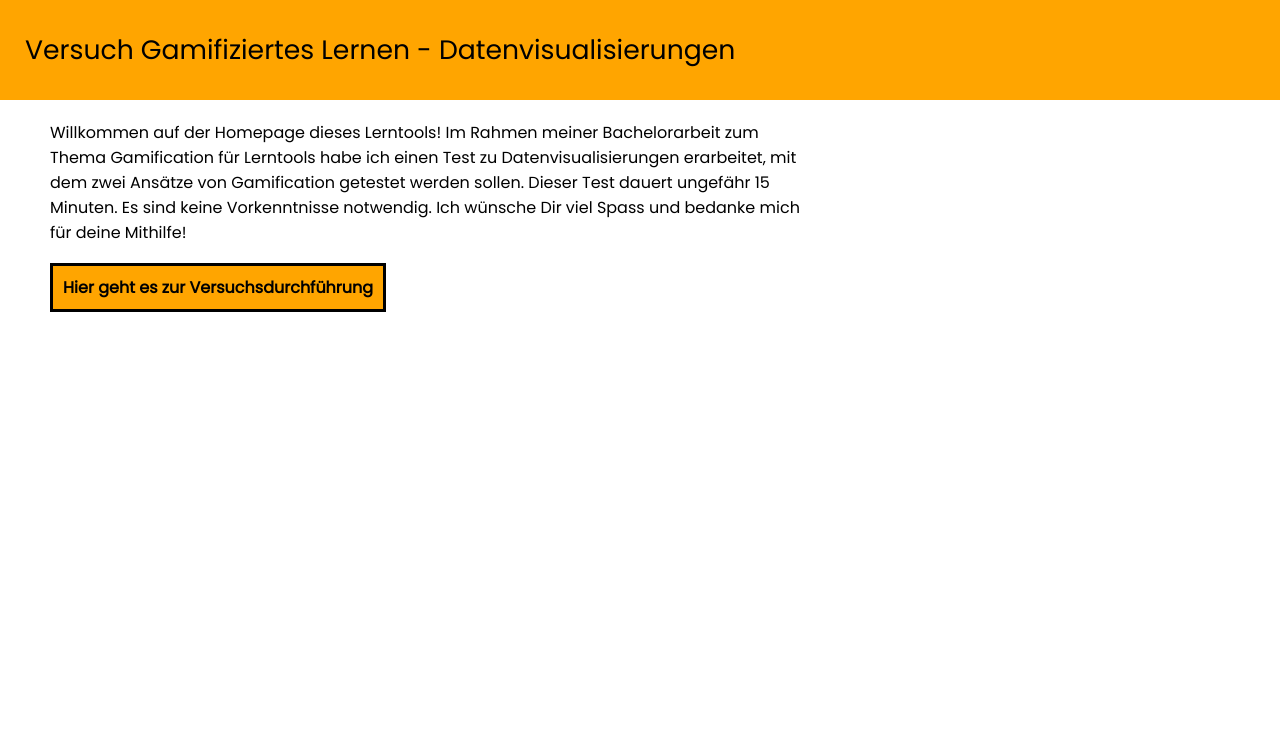
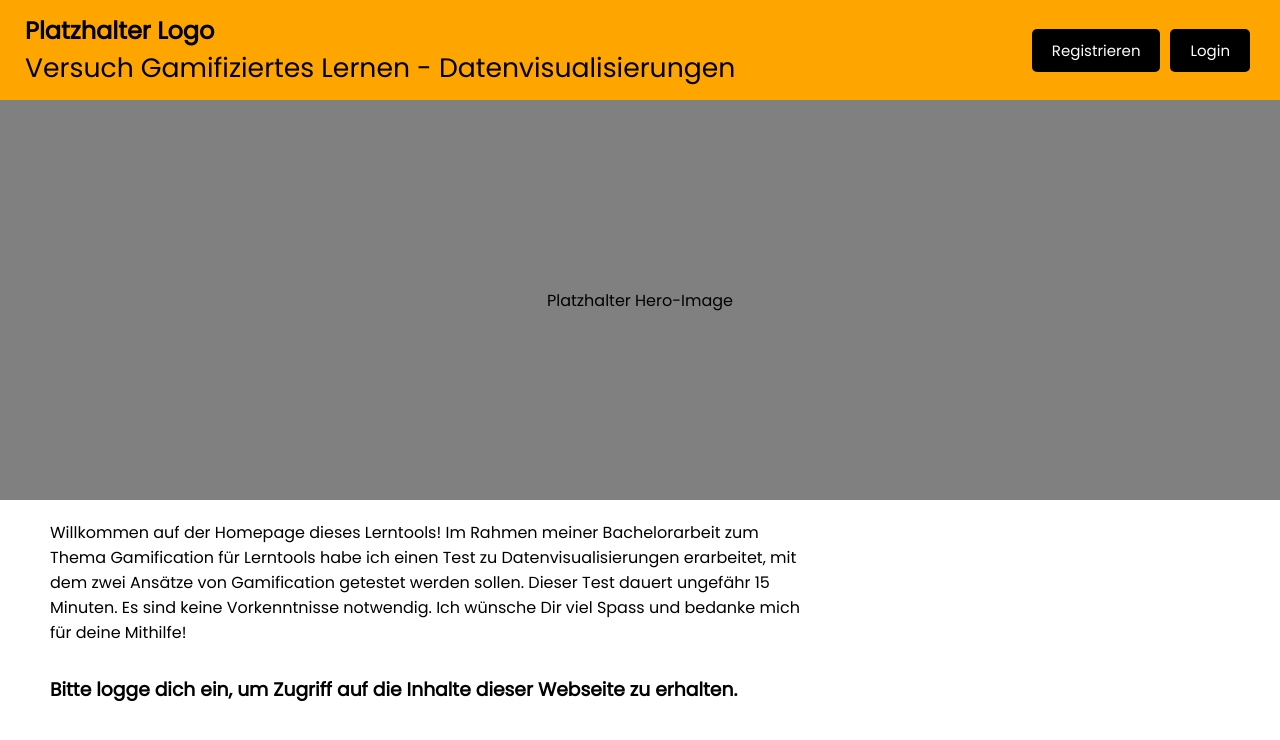
Before and after one commit to bsandoz/mmp-lehrprojekt, a Vue app: page / in a window 1280 px wide. Shown: the top 740 px of the page. Built offline with nearby package versions, Linux system fonts and the light colour scheme; no server answers.

Commit message:
Restored hidden elements & improved login

```diff
--- a/src/components/Header.vue
+++ b/src/components/Header.vue
@@ -1,14 +1,12 @@
 <template>
   <div class="header">
     <div class="header-left">
-      <!--<h2>Platzhalter Logo</h2>-->
+      <h2>Platzhalter Logo</h2>
       <router-link class="home-link" to="/">Versuch Gamifiziertes Lernen - Datenvisualisierungen</router-link>
     </div>
     <div class="header-right">
-      <!--Buttons ausblenden für Test
       <button type="button" class="btn" name="button-register" v-if="!userIsLoggedIn" @click="showModalRegister = true">Registrieren</button>
       <button type="button" class="btn" name="button-login" v-if="!userIsLoggedIn" @click="showModalLogin = true">Login</button>
-      -->
       <Teleport to="body">
         <!-- use the modal component, pass in the prop -->
         <ModalLogin :show="showModalLogin" @close="showModalLogin = false">
--- a/src/components/modals/ModalLogin.vue
+++ b/src/components/modals/ModalLogin.vue
@@ -70,6 +70,7 @@ export default {
         this.userLogIn();
         localStorage.setItem('username', filteredUsersData[0].username);
         localStorage.setItem('testQuizCompleted', filteredUsersData[0].testQuizCompleted);
+        this.$emit('close');
       } else {
         console.log("Password is not correct");
       }
--- a/src/views/Home.vue
+++ b/src/views/Home.vue
@@ -1,15 +1,13 @@
 <template>
-  <!-- Ausgeblendet für Test
   <div class="placeholder-hero">
     <p>Platzhalter Hero-Image</p>
   </div>
-  -->
   <Lead lead="Willkommen auf der Homepage dieses Lerntools! Im Rahmen meiner Bachelorarbeit zum Thema Gamification für Lerntools habe ich einen Test zu
   Datenvisualisierungen erarbeitet, mit dem zwei Ansätze von Gamification getestet werden sollen. Dieser Test dauert ungefähr 15 Minuten. Es sind keine Vorkenntnisse
   notwendig. Ich wünsche Dir viel Spass und bedanke mich für deine Mithilfe! "/>
   <Content :content="content" />
-  <!--<h3 v-if="!userIsLoggedIn">Bitte logge dich ein, um Zugriff auf die Inhalte dieser Webseite zu erhalten.</h3>-->
-  <router-link class="clickbox site-title unstyled-link" to="/test">Hier geht es zur Versuchsdurchführung</router-link>
+  <h3 v-if="!userIsLoggedIn">Bitte logge dich ein, um Zugriff auf die Inhalte dieser Webseite zu erhalten.</h3>
+  <!--<router-link class="clickbox site-title unstyled-link" to="/test">Hier geht es zur Versuchsdurchführung</router-link>-->
 </template>
 
 <script>
```
